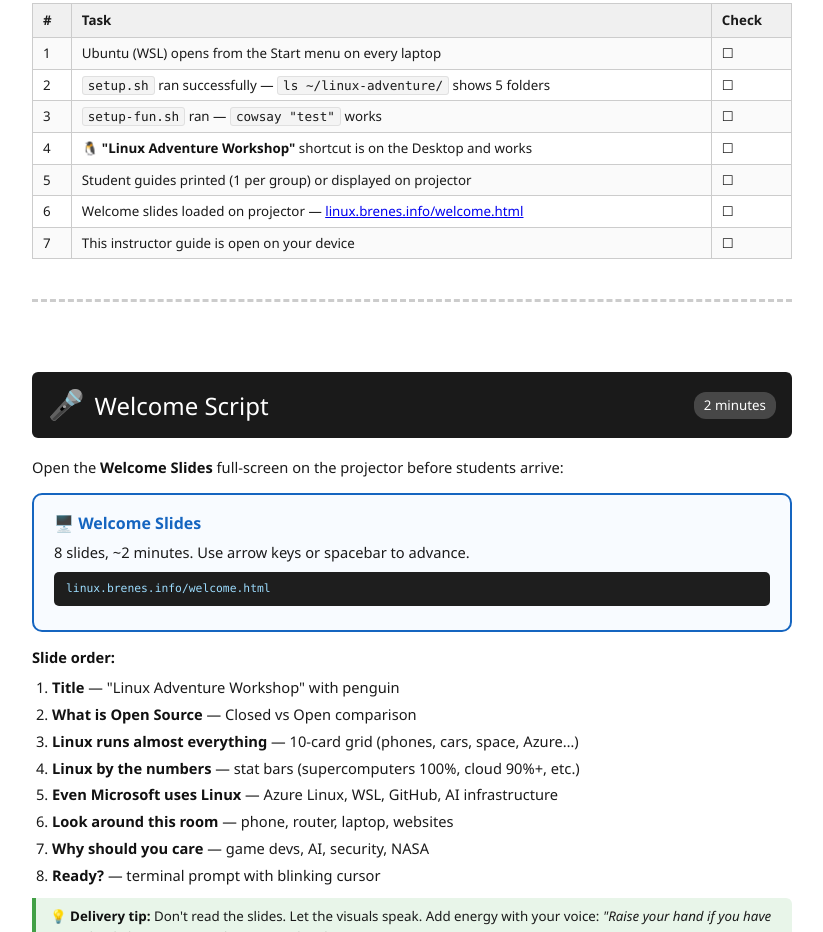
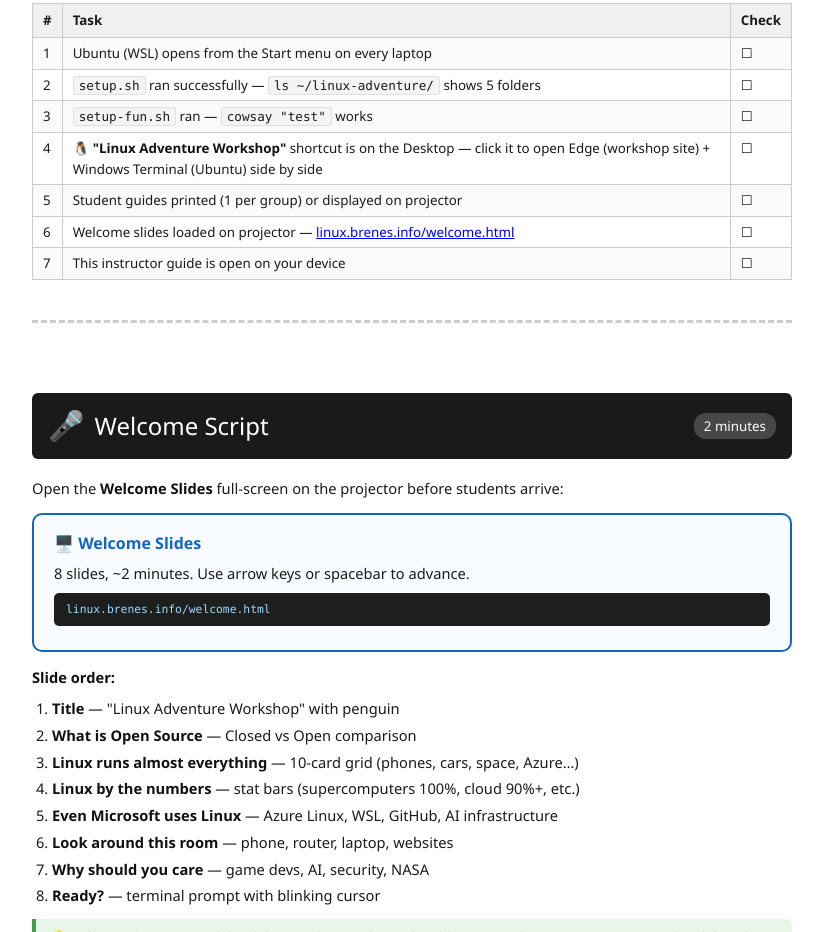
Before and after one commit to jonathanbrenes/linux-workshop, a plain HTML site: page instructor-guide.html in a window 1280 px wide. Shown: the part 3375-4307 px from the top of the page, without its empty margins (228-1051 px from the left). Drawn offline with Linux system fonts and the light colour scheme.

Commit message:
Clarify desktop shortcut opens Edge + Terminal side by side

```diff
--- a/instructor-guide.html
+++ b/instructor-guide.html
@@ -470,7 +470,7 @@
   <tr><td>1</td><td>Ubuntu (WSL) opens from the Start menu on every laptop</td><td>☐</td></tr>
   <tr><td>2</td><td><code>setup.sh</code> ran successfully — <code>ls ~/linux-adventure/</code> shows 5 folders</td><td>☐</td></tr>
   <tr><td>3</td><td><code>setup-fun.sh</code> ran — <code>cowsay "test"</code> works</td><td>☐</td></tr>
-  <tr><td>4</td><td>🐧 <strong>"Linux Adventure Workshop"</strong> shortcut is on the Desktop and works</td><td>☐</td></tr>
+  <tr><td>4</td><td>🐧 <strong>"Linux Adventure Workshop"</strong> shortcut is on the Desktop — click it to open Edge (workshop site) + Windows Terminal (Ubuntu) side by side</td><td>☐</td></tr>
   <tr><td>5</td><td>Student guides printed (1 per group) or displayed on projector</td><td>☐</td></tr>
   <tr><td>6</td><td>Welcome slides loaded on projector — <a href="https://linux.brenes.info/welcome.html">linux.brenes.info/welcome.html</a></td><td>☐</td></tr>
   <tr><td>7</td><td>This instructor guide is open on your device</td><td>☐</td></tr>
```
